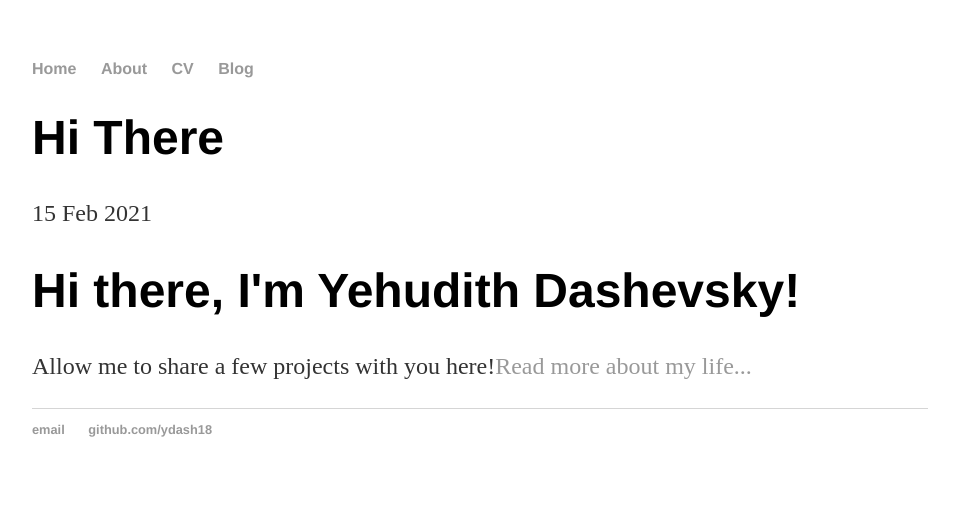
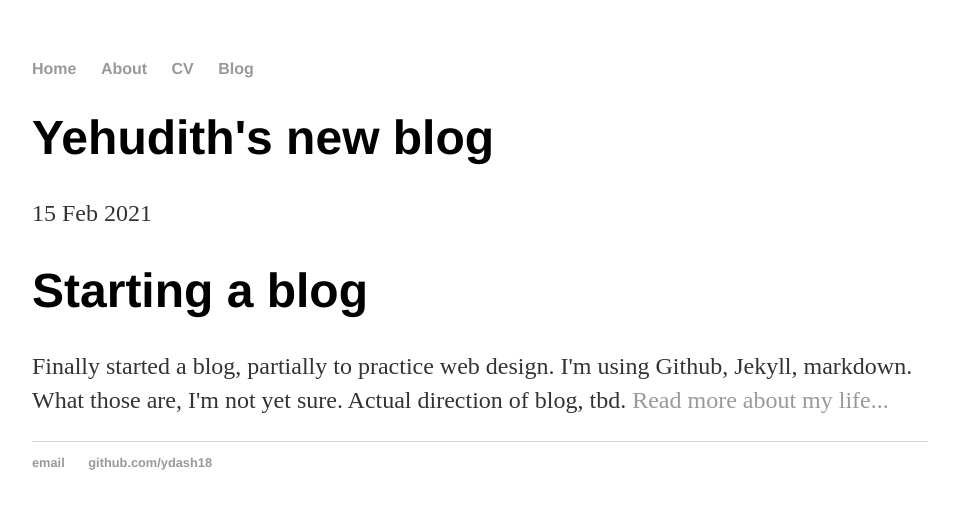
Before and after one commit to ydash18/ydash18.github.io, a Jekyll site: the page built from _posts/2021-02-15-yehudith-dashevsky-site-launched.md, in a window 1280 px wide. Shown: the top 509 px of the page, without its empty margins (160-1119 px from the left). Built offline with Jekyll 4.4.1, drawn with Linux system fonts in a browser that asks for light colours.

Commit message:
Update 2021-02-15-yehudith-dashevsky-site-launched.md
personalizing blog

```diff
--- a/_posts/2021-02-15-yehudith-dashevsky-site-launched.md
+++ b/_posts/2021-02-15-yehudith-dashevsky-site-launched.md
@@ -1,9 +1,9 @@
 ---
 layout: post
-title: "Hi There"
+title: "Yehudith's new blog"
 date: 2021-02-15
 ---
 <div class="blurb">
-	<h1>Hi there, I'm Yehudith Dashevsky!</h1>
-	<p>Allow me to share a few projects with you here!<a href="/about">Read more about my life...</a></p>
+	<h1>Starting a blog</h1>
+	<p>Finally started a blog, partially to practice web design. I'm using Github, Jekyll, markdown. What those are, I'm not yet sure. Actual direction of blog, tbd. <a href="/about">Read more about my life...</a></p>
 </div><!-- /.blurb -->
```
